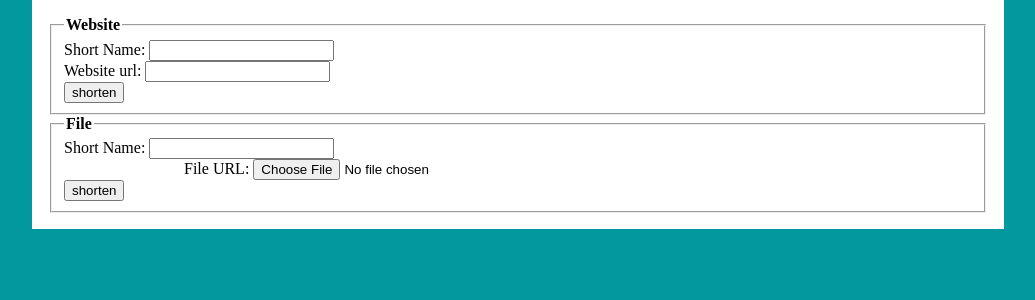
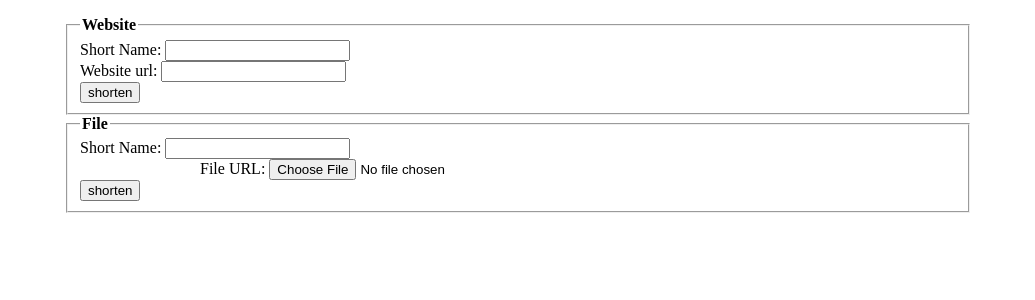
Before and after one commit to ThomasRettig/url-shortener-1, a Flask app: page / in a window 1280 px wide. Shown: the top 300 px of the page, without its empty margins (122-1157 px from the left). Run offline with Flask 2, Linux system fonts and the light colour scheme; some libraries are stand-ins or nearby versions.

Commit message:
Update main.css

```diff
--- a/choiceurl/static/main.css
+++ b/choiceurl/static/main.css
@@ -16,8 +16,12 @@
   --secondary-color: #143c3c;
 }
 
+* {
+  box-sizing: border-box;
+}
+
 html {
-  background-color: var(--primary-color);
+  -webkit-text-size-adjust: none;
 }
 
 body {
```
